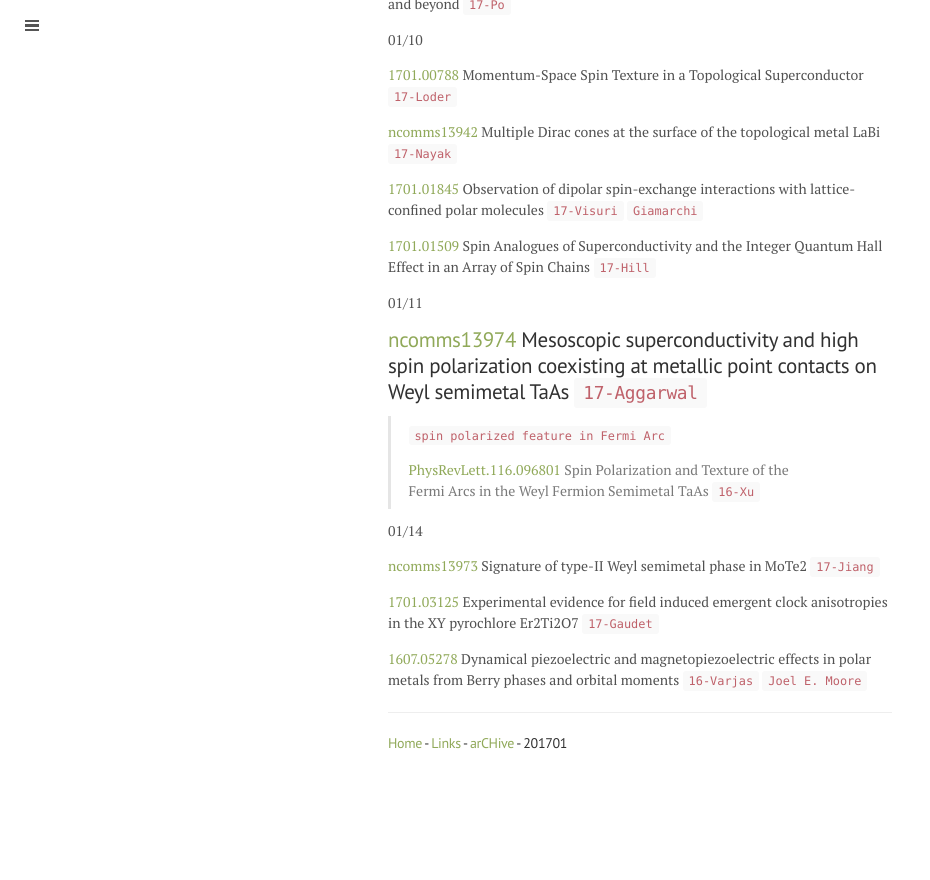
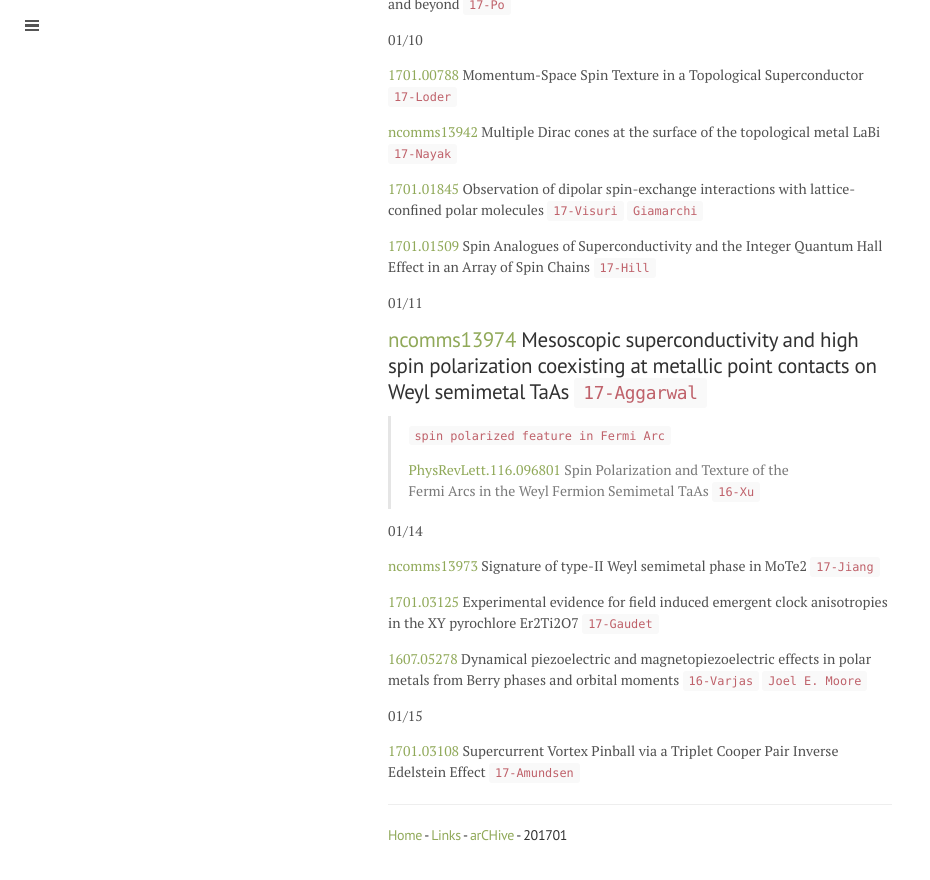
Before and after one commit to qkrwlsghdcjsworlt/work, a Jekyll site: the page built from 201701.md, in a window 1280 px wide and 900 px high, scrolled down 1641 px. Shown: the top 880 px of the window, without its empty margins (0-930 px from the left). Built offline with Jekyll 4.4.1, drawn with Linux system fonts in a browser that asks for light colours; before the commit the page ends 2449 px from its top, so only the background shows below that.

Commit message:
“update”

```diff
--- a/201701.md
+++ b/201701.md
@@ -95,7 +95,9 @@ in the XY pyrochlore Er2Ti2O7 `17-Gaudet`
 
 [1607.05278](https://arxiv.org/abs/1607.05278) Dynamical piezoelectric and magnetopiezoelectric effects in polar metals from Berry phases and orbital moments `16-Varjas` `Joel E. Moore`
 
+01/15
 
+[1701.03108](https://arxiv.org/abs/1701.03108) Supercurrent Vortex Pinball via a Triplet Cooper Pair Inverse Edelstein Effect `17-Amundsen`
 
 
 
```
